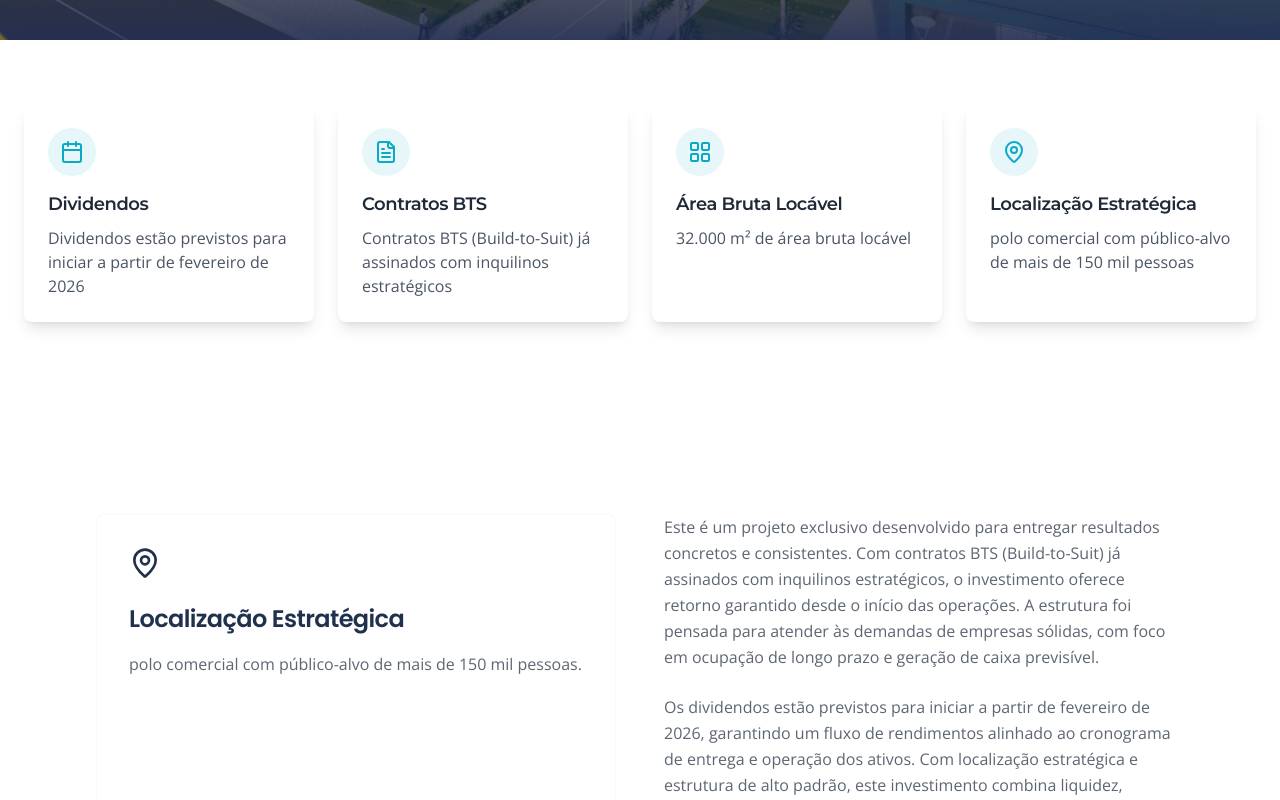
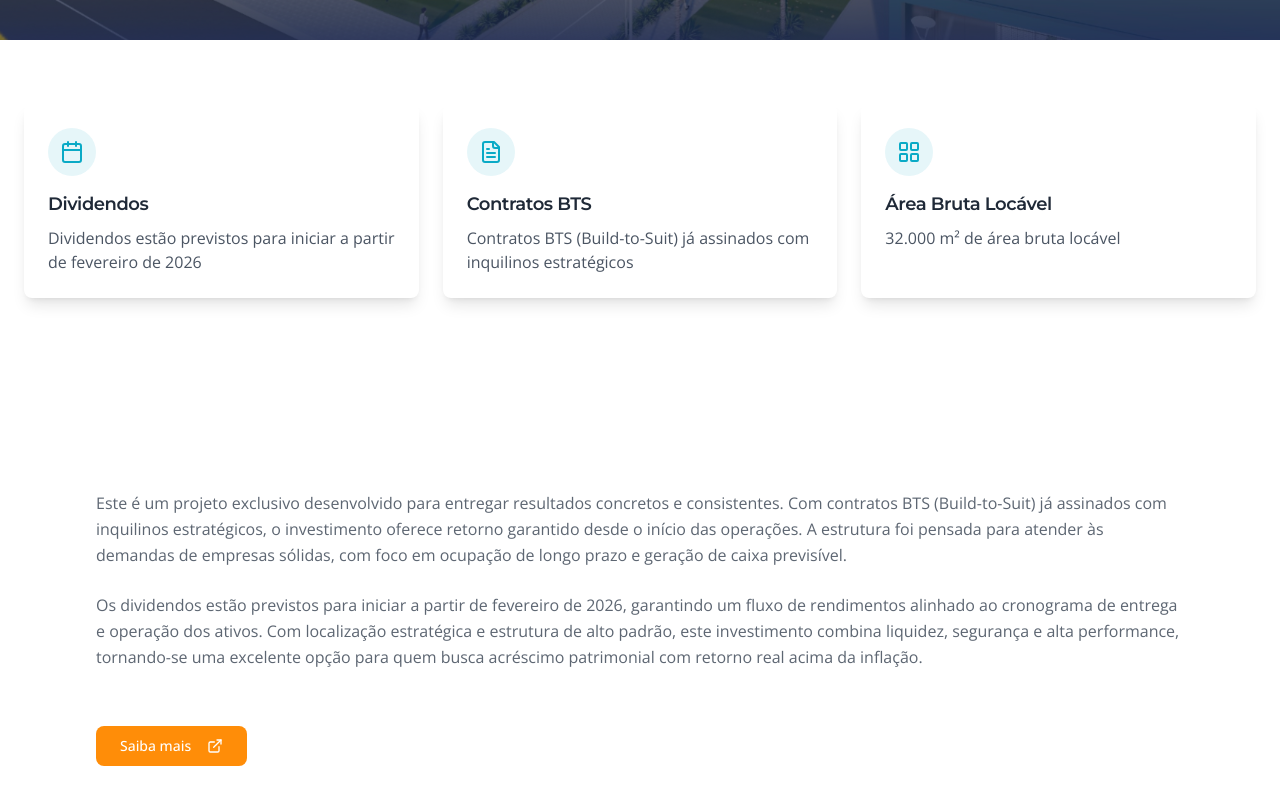
Before and after one commit to biancabela/joinville-investment-hub, a React (Vite) app: page / in a window 1280 px wide. Shown: the part 760-1560 px from the top of the page. Built offline with nearby package versions, Linux system fonts and the light colour scheme.

Commit message:
Remove unused card
Remove the "Localização Estratégica" card and its associated text content from the Highlights component.

```diff
--- a/src/components/FeatureCards.tsx
+++ b/src/components/FeatureCards.tsx
@@ -1,12 +1,12 @@
 
 import { Card, CardContent, CardHeader, CardTitle } from "@/components/ui/card";
-import { Calendar, MapPin, FileText, LayoutGrid } from "lucide-react";
+import { Calendar, FileText, LayoutGrid } from "lucide-react";
 
 const FeatureCards = () => {
   return (
     <section className="py-16 bg-white" id="features">
       <div className="container mx-auto px-4 md:px-6">
-        <div className="grid grid-cols-1 md:grid-cols-2 lg:grid-cols-4 gap-6">
+        <div className="grid grid-cols-1 md:grid-cols-3 gap-6">
           {/* Card 1 - Dividendos */}
           <Card className="border-none shadow-lg hover:shadow-xl transition-all duration-300 card-hover">
             <CardHeader className="pb-2">
@@ -51,21 +51,6 @@ const FeatureCards = () => {
               </p>
             </CardContent>
           </Card>
-
-          {/* Card 4 - Localização Estratégica */}
-          <Card className="border-none shadow-lg hover:shadow-xl transition-all duration-300 card-hover">
-            <CardHeader className="pb-2">
-              <div className="mb-2 rounded-full bg-brand-light-blue w-12 h-12 flex items-center justify-center">
-                <MapPin className="text-brand-blue h-6 w-6" />
-              </div>
-              <CardTitle className="text-lg text-gray-800 font-semibold">Localização Estratégica</CardTitle>
-            </CardHeader>
-            <CardContent>
-              <p className="text-gray-600">
-                polo comercial com público-alvo de mais de 150 mil pessoas
-              </p>
-            </CardContent>
-          </Card>
         </div>
       </div>
     </section>
--- a/src/components/Highlights.tsx
+++ b/src/components/Highlights.tsx
@@ -1,6 +1,5 @@
 
-import { MapPin, Building, ExternalLink } from "lucide-react";
-import { Card } from "@/components/ui/card";
+import { ExternalLink } from "lucide-react";
 import { Button } from "@/components/ui/button";
 import { HoverCard, HoverCardContent, HoverCardTrigger } from "@/components/ui/hover-card";
 import { AspectRatio } from "@/components/ui/aspect-ratio";
@@ -9,21 +8,8 @@ const Highlights = () => {
   return (
     <section id="highlights" className="section-spacing bg-white px-6 lg:px-0">
       <div className="container mx-auto max-w-6xl">
-        <div className="grid grid-cols-1 lg:grid-cols-2 gap-12">
-          {/* Left side - Cards - Only showing strategic location card */}
-          <div className="flex flex-col">
-            <Card className="bg-white p-8 rounded-lg shadow-card border border-gray-100/50 hover:shadow-hover transition-all duration-300 hover:bg-gray-50 active:bg-gray-100 h-full">
-              <div className="flex flex-col items-start text-left">
-                <MapPin className="text-[#20314e] h-8 w-8 mb-6" />
-                <h3 className="text-2xl font-poppins font-semibold text-[#20314e] mb-4">Localização Estratégica</h3>
-                <p className="text-gray-600/90 leading-relaxed font-opensans font-light">
-                  polo comercial com público-alvo de mais de 150 mil pessoas.
-                </p>
-              </div>
-            </Card>
-          </div>
-
-          {/* Right side - Text content */}
+        <div className="grid grid-cols-1 lg:grid-cols-1 gap-12">
+          {/* Text content */}
           <div className="flex flex-col justify-center">
             <div className="text-left">
               <p className="leading-relaxed font-opensans font-light text-base text-gray-600/90 mb-6">
```
